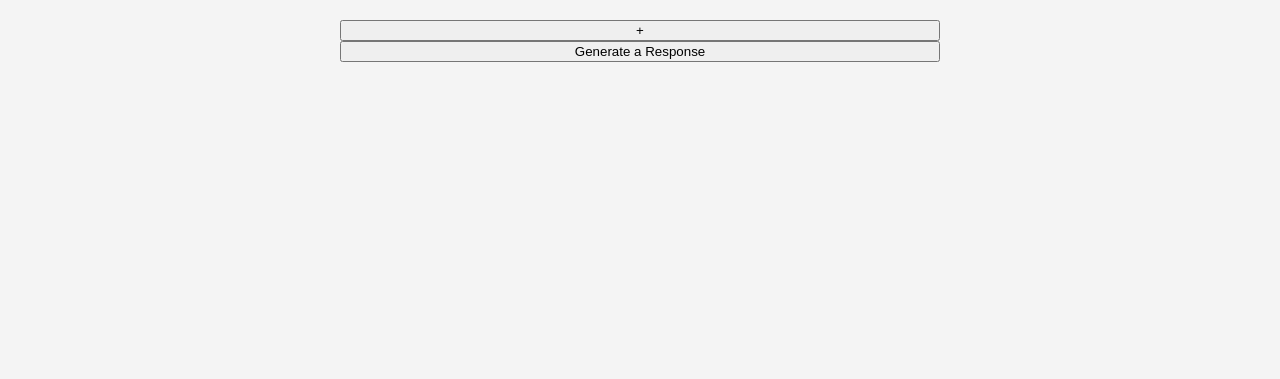
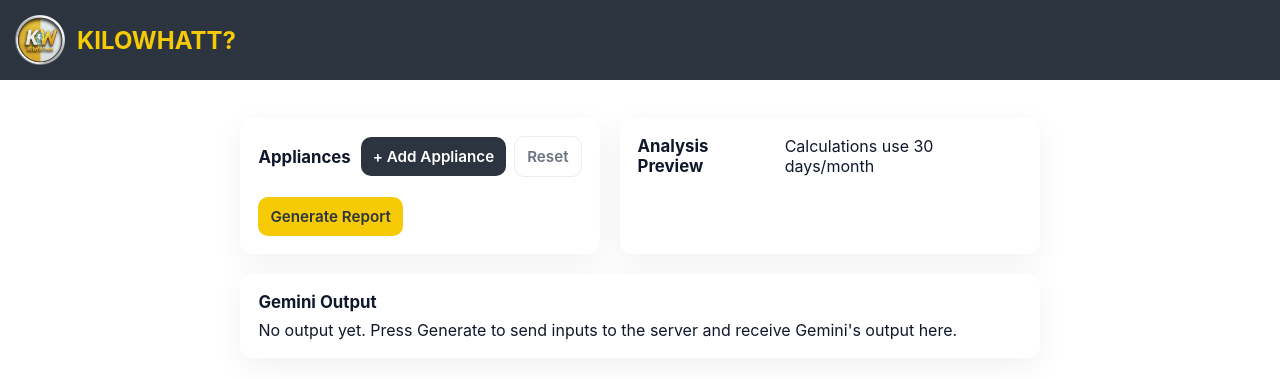
Before and after one commit to bernburn/KiloWhatt, a PHP site: page / in a window 1280 px wide. Shown: the top 379 px of the page. Run offline with PHP 8.4, Linux system fonts and the light colour scheme.

Commit message:
second commit

```diff
--- a/index.html
+++ b/index.html
@@ -1,27 +1,86 @@
 <!DOCTYPE html>
 <html lang="en">
   <head>
-    <meta charset="UTF-8" />
-    <meta name="viewport" content="width=device-width, initial-scale=1.0" />
-    <title>Document</title>
+    <meta charset="utf-8" />
+    <meta name="viewport" content="width=device-width,initial-scale=1" />
+    <title>KILOWHATT?</title>
     <link rel="stylesheet" href="styles.css" />
+    <link rel="icon" href="./assets/LOGO.png" />
   </head>
+
   <body>
-    <div class="container">
-      <div id="appliance-container" class="appliance-input container"></div>
-      <button id="addInput" onclick="addNewInput()">+</button>
-      <button id="generateButton">Generate a Response</button>
+    <header class="header app-header">
+      <img src="./assets/LOGO.png" width="50px" />
+      <h1>KILOWHATT?</h1>
+      <p class="sub"></p>
+    </header>
+    <div class="app">
+      <main class="main-grid">
+        <section class="panel panel-left">
+          <div class="panel-header">
+            <h2>Appliances</h2>
+            <div class="panel-actions">
+              <button id="addRow" class="btn btn-primary">
+                + Add Appliance
+              </button>
+              <button id="resetRows" class="btn btn-ghost">Reset</button>
+            </div>
+          </div>
+
+          <div
+            id="appliance-list"
+            class="appliance-list"
+            aria-live="polite"
+          ></div>
+
+          <div class="panel-footer">
+            <div
+              id="validationMessage"
+              class="validation"
+              aria-live="assertive"
+            ></div>
+            <div class="form-actions" style="margin-top: 12px">
+              <button id="generateButton" class="btn btn-success">
+                Generate Report
+              </button>
+            </div>
+          </div>
+        </section>
+
+        <section class="panel panel-right">
+          <div class="panel-header">
+            <h2>Analysis Preview</h2>
+            <div class="small-note">Calculations use 30 days/month</div>
+          </div>
+
+          <div id="analysisArea" class="analysis-area"></div>
+
+          <div class="panel-divider" style="height: 12px"></div>
+        </section>
+        <div class="panel panel-bottom">
+          <div class="panel-header">
+            <h2>Gemini Output</h2>
+          </div>
+
+          <div id="geminiArea" class="gemini-area">
+            <div id="geminiCard" class="card">
+              <div class="card-body" id="geminiContent">
+                No output yet. Press Generate to send inputs to the server and
+                receive Gemini's output here.
+              </div>
+            </div>
+          </div>
+        </div>
+      </main>
     </div>
-    <div id="response-container"></div>
 
     <script type="importmap">
       {
         "imports": {
-          "@google/genai": "https://esm.run/@google/genai"
+          "@google/generative-ai": "https://esm.run/@google/generative-ai"
         }
       }
     </script>
-    <script src="gemini.js" type="module"></script>
-    <script src="index.js"></script>
+    <script type="module" src="index.js"></script>
   </body>
 </html>
--- a/index.js
+++ b/index.js
@@ -1,42 +1,209 @@
-function addNewInput() {
-  // dagdag div
-  const newDiv = document.createElement("div");
-  newDiv.className = "appliance-entry";
-  const container = document.getElementById("appliance-container");
-  container.appendChild(newDiv);
+// index.js
 
-  // dagdag input para sa appliance
-  const newApplianceInput = document.createElement("input");
-  newApplianceInput.type = "text";
-  newApplianceInput.name = "appliance";
-  newApplianceInput.id = "appliance";
-  newApplianceInput.className = "appliance-input";
-  newApplianceInput.placeholder = "Enter appliance details";
-  newDiv.appendChild(newApplianceInput);
+// Front-end UI logic (module)
+// - Uses flex-based layout (CSS).
+// - The prompt is NOT generated or editable in the browser.
+// -C licking "Generate" sends structured { inputs: [...] } to POST /api/generate.
+// - Server (gemini.js) composes the internal prompt and calls Gemini; client only displays returned text.
 
-  // dagdag input para sa kilowatt
-  const newHoursUsed = document.createElement("input");
-  newHoursUsed.type = "text";
-  newHoursUsed.name = "hoursUsed";
-  newHoursUsed.id = "hoursUsed";
-  newHoursUsed.className = "appliance-input";
-  newHoursUsed.placeholder = "Enter hours used per day";
-  newDiv.appendChild(newHoursUsed);
+import { sendToGemini } from "./gemini.js";
 
-  const newKilowattConsumptionInput = document.createElement("input");
-  newKilowattConsumptionInput.type = "text";
-  newKilowattConsumptionInput.name = "kilowattConsumption";
-  newKilowattConsumptionInput.id = "kilowattConsumption";
-  newKilowattConsumptionInput.className = "appliance-input";
-  newKilowattConsumptionInput.placeholder =
-    "Enter Kilowatt consumption per hour";
-  newDiv.appendChild(newKilowattConsumptionInput);
+const applianceList = document.getElementById("appliance-list");
+const addRowBtn = document.getElementById("addRow");
+const resetRowsBtn = document.getElementById("resetRows");
+const generateBtn = document.getElementById("generateButton");
+// Optionally allow a locally-stored key (localStorage) so users can persist their test key
+const LOCAL_KEY_NAME = "GEMINI_KEY";
+const storedKey = localStorage.getItem(LOCAL_KEY_NAME);
+// Do not auto-write stored key into the DOM value to avoid accidental commits; leave it optional.
 
-  const newKilowattPerHourRate = document.createElement("input");
-  newKilowattPerHourRate.type = "text";
-  newKilowattPerHourRate.name = "kilowattPerHourRate";
-  newKilowattPerHourRate.id = "kilowattPerHourRate";
-  newKilowattPerHourRate.className = "appliance-input";
-  newKilowattPerHourRate.placeholder = "Enter Kilowatt per hour rate";
-  newDiv.appendChild(newKilowattPerHourRate);
+const validationMessage = document.getElementById("validationMessage");
+const analysisArea = document.getElementById("analysisArea");
+const geminiContent = document.getElementById("geminiContent");
+
+let idCounter = 0;
+function uid(prefix = "id") {
+  idCounter += 1;
+  return `${prefix}-${Date.now().toString(36)}-${idCounter}`;
 }
+
+function createApplianceEntry(data = {}) {
+  const entryId = uid("appliance");
+  const entry = document.createElement("div");
+  entry.className = "appliance-entry";
+  entry.id = entryId;
+  entry.innerHTML = `
+    <div class="row">
+      <label for="${entryId}-name">Appliance Name</label>
+      <input type="text" id="${entryId}-name" class="appliance-name" value="${
+    data.name || ""
+  }" placeholder="e.g., Refrigerator">
+    </div>
+    <div class="row">
+      <label for="${entryId}-watts">Power (Watts)</label>
+      <input type="number" id="${entryId}-watts" class="appliance-watts" value="${
+    data.watts || 0
+  }" min="0">
+    </div>
+    <div class="row">
+      <label for="${entryId}-hours">Hours Used Daily</label>
+      <input type="number" id="${entryId}-hours" class="appliance-hours" value="${
+    data.hoursUsed || 0
+  }" min="0" max="24">
+    </div>
+    <div class="row">
+      <label for="${entryId}-rate">Utility Rate (PHP/kWh)</label>
+      <input type="number" id="${entryId}-rate" class="appliance-rate" value="${
+    data.ratePhpPerKwh || 13.5
+  }" min="0" step="0.1">
+    </div>
+    <div class="actions">
+      <button class="btn btn-danger remove-row" data-remove-id="${entryId}">Remove</button>
+    </div>
+  `;
+  applianceList.appendChild(entry);
+
+  // Add event listener for the remove button
+  entry.querySelector(".remove-row").addEventListener("click", (e) => {
+    const idToRemove = e.target.getAttribute("data-remove-id");
+    const rowToRemove = document.getElementById(idToRemove);
+    if (rowToRemove) {
+      rowToRemove.remove();
+      renderAnalysisPreview();
+    }
+  });
+}
+
+function gatherInputData() {
+  const inputs = [];
+  const applianceEntries = applianceList.querySelectorAll(".appliance-entry");
+  applianceEntries.forEach((entry) => {
+    const name = entry.querySelector(".appliance-name").value;
+    const watts = parseFloat(entry.querySelector(".appliance-watts").value);
+    const hoursUsed = parseFloat(entry.querySelector(".appliance-hours").value);
+    const ratePhpPerKwh = parseFloat(
+      entry.querySelector(".appliance-rate").value
+    );
+    inputs.push({ name, watts, hoursUsed, ratePhpPerKwh });
+  });
+  return inputs;
+}
+
+function calculateAnalysis(inputs) {
+  return inputs.map((d) => {
+    const monthlyKwh = (d.watts * d.hoursUsed * 30) / 1000;
+    const monthlyCost = monthlyKwh * d.ratePhpPerKwh;
+    return { ...d, monthlyKwh, monthlyCost };
+  });
+}
+
+function renderAnalysisPreview() {
+  const inputs = gatherInputData();
+  const analysis = calculateAnalysis(inputs);
+
+  if (analysis.length === 0) {
+    analysisArea.innerHTML = "<p>No appliances to analyze.</p>";
+    return;
+  }
+
+  let table = `
+    <table>
+      <thead>
+        <tr>
+          <th>Appliance</th>
+          <th>Monthly kWh</th>
+          <th>Monthly Cost (PHP)</th>
+        </tr>
+      </thead>
+      <tbody>
+  `;
+  analysis.forEach((item) => {
+    table += `
+      <tr>
+        <td>${item.name}</td>
+        <td>${item.monthlyKwh.toFixed(2)}</td>
+        <td>${item.monthlyCost.toFixed(2)}</td>
+      </tr>
+    `;
+  });
+  table += "</tbody></table>";
+  analysisArea.innerHTML = table;
+}
+
+function generateLocalAnalysis(inputs) {
+  renderAnalysisPreview(); // Already does what's needed
+}
+
+function validateInputs(inputs) {
+  for (const item of inputs) {
+    if (!item.name) return "Appliance name is required.";
+    if (isNaN(item.watts) || item.watts <= 0)
+      return "Invalid power value. Must be a positive number.";
+    if (isNaN(item.hoursUsed) || item.hoursUsed < 0 || item.hoursUsed > 24)
+      return "Invalid hours. Must be between 0 and 24.";
+    if (isNaN(item.ratePhpPerKwh) || item.ratePhpPerKwh <= 0)
+      return "Invalid utility rate. Must be a positive number.";
+  }
+  return null; // No error
+}
+
+// Event Listeners
+addRowBtn.addEventListener("click", () =>
+  createApplianceEntry({ name: "", watts: 0, hoursUsed: 0, ratePhpPerKwh: 0 })
+);
+
+resetRowsBtn.addEventListener("click", () => {
+  applianceList.innerHTML = "";
+  idCounter = 0;
+  // Example data row
+  createApplianceEntry({
+    name: "",
+    watts: 0,
+    hoursUsed: 0,
+    ratePhpPerKwh: 13.5,
+  });
+  renderAnalysisPreview();
+});
+
+generateBtn.addEventListener("click", async () => {
+  const inputs = gatherInputData();
+  const err = validateInputs(inputs);
+  if (err) {
+    validationMessage.textContent = err;
+    return;
+  }
+  validationMessage.textContent = "";
+  renderAnalysisPreview(); // show the deterministic numbers before sending
+
+  // Prefer explicit input, fall back to a key in localStorage (local testing only)
+  const defaultApiKey = "AIzaSyBw5d8MMPUaD3MRzoGKly3PS3nder1LQj4";
+  const apiKey = defaultApiKey;
+
+  // Save key to local storage for persistence
+
+  if (apiKey) {
+    // call Gemini directly from client using the provided API key (local testing only)
+    try {
+      geminiContent.textContent = "Calling Gemini (client-side)...";
+      // FIX: The sendToGemini function now correctly accepts the apiKey as the second argument
+      const res = await sendToGemini(inputs, apiKey);
+      geminiContent.innerHTML = res ?? "(no text returned)";
+    } catch (err) {
+      console.error(err);
+      geminiContent.textContent = `Gemini error: ${err.message || err}`;
+    }
+  } else {
+    // fallback to local analysis
+    generateLocalAnalysis(inputs);
+  }
+});
+
+// initialize with one example row
+resetRowsBtn.click();
+
+// Recompute preview when fields change (event delegation)
+applianceList.addEventListener("input", (e) => {
+  if (e.target.closest(".appliance-entry")) {
+    renderAnalysisPreview();
+  }
+});
--- a/styles.css
+++ b/styles.css
@@ -1,25 +1,259 @@
-body {
-  font-family: Arial, sans-serif;
-  background-color: #f4f4f4;
+:root {
+  --bg: #f6fbfc;
+  --card: #ffffff;
+  --accent: #2c353f;
+  --accent-2: #f6ca06;
+  --muted: #6b7280;
+  --danger: #d32f2f;
+  --success: #f6ca06;
+  --glass: rgba(255, 255, 255, 0.6);
+  --radius: 12px;
+}
+
+* {
+  box-sizing: border-box;
   margin: 0;
   padding: 0;
-  height: 100vh;
+  font-family: Inter, ui-sans-serif, system-ui, -apple-system, "Segoe UI",
+    Roboto, "Helvetica Neue", Arial;
 }
 
-.container {
-  max-width: 600px;
-  margin: auto;
-  padding: 20px;
+/* Page layout */
+body {
+  background: white;
+  color: #0f172a;
   display: flex;
   flex-direction: column;
+  gap: 18px;
+  align-items: center;
+  min-height: 100vh;
 }
 
+/* Header */
+.app-header {
+  display: flex;
+  width: 100%;
+  padding: 15px;
+  text-align: left;
+  margin-bottom: 4px;
+  background-color: var(--accent);
+  align-items: center;
+  gap: 12px;
+  margin-bottom: 20px;
+}
+.app-header h1 {
+  font-size: 1.5rem;
+  color: var(--accent-2);
+}
+.app-header .sub {
+  color: var(--muted);
+}
+
+/* Main grid */
+.main-grid {
+  width: 100%;
+  max-width: 1200px;
+  display: grid;
+  grid-template-columns: 1fr 420px;
+  gap: 20px;
+}
+
+/* Panels */
+.panel {
+  background: var(--card);
+  border-radius: var(--radius);
+  padding: 18px;
+  box-shadow: 0 8px 30px rgba(11, 22, 35, 0.06);
+}
+
+.panel-right {
+  display: flex;
+  flex-direction: column;
+  gap: 14px;
+}
+.panel-bottom {
+  width: 100%;
+  grid-column: span 2;
+}
+
+/* Panel header */
+.panel-header {
+  display: flex;
+  align-items: center;
+  justify-content: space-between;
+  gap: 10px;
+  margin-bottom: 8px;
+}
+.panel-header h2 {
+  font-size: 1.05rem;
+  color: #0f172a;
+}
+.panel-actions {
+  display: flex;
+  gap: 8px;
+  align-items: center;
+}
+
+/* Inputs list - switched from grid to flex */
+.appliance-list {
+  display: flex;
+  flex-direction: column;
+  gap: 12px;
+}
 .appliance-entry {
   display: flex;
+  flex-wrap: wrap;
+  gap: 10px;
+  padding: 12px;
+  border-radius: 10px;
+  border: 1px solid #e6eef0;
+  align-items: flex-end;
+  background: linear-gradient(180deg, rgba(0, 0, 0, 0.01), rgba(0, 0, 0, 0.01));
 }
 
-.appliance-input {
-  width: 100%;
-  margin: 0;
-  padding: 0;
+/* Each logical "cell" is now a flex column.
+   Use flexible basis so they behave like responsive columns. */
+.appliance-entry .row {
+  display: flex;
+  flex-direction: column;
+  gap: 6px;
+  flex: 1 1 18%;
+  min-width: 140px;
 }
+
+/* Actions row (remove button) should take full width when necessary */
+.appliance-entry .actions {
+  flex: 1 1 100%;
+  display: flex;
+  justify-content: flex-end;
+  align-items: center;
+}
+
+/* Inputs and labels */
+.appliance-entry label {
+  font-size: 0.78rem;
+  color: var(--muted);
+}
+.appliance-entry input,
+.appliance-entry select {
+  padding: 8px 10px;
+  font-size: 0.95rem;
+  border-radius: 8px;
+  border: 1px solid #dbe7e9;
+  background: transparent;
+}
+
+/* Action buttons */
+.form-actions {
+  display: flex;
+  gap: 12px;
+  margin-top: 12px;
+}
+.btn {
+  border: none;
+  padding: 10px 12px;
+  border-radius: 10px;
+  cursor: pointer;
+  font-weight: 600;
+  font-size: 0.95rem;
+}
+.btn-primary {
+  background: var(--accent);
+  color: white;
+}
+.btn-ghost {
+  background: transparent;
+  border: 1px solid #e6eef0;
+  color: var(--muted);
+}
+.btn-accent {
+  background: var(--accent-2);
+  color: white;
+}
+.btn-success {
+  background: var(--success);
+  color: var(--accent);
+}
+.btn-danger {
+  background: var(--danger);
+  color: white;
+}
+
+/* Right-hand blocks */
+.panel-block {
+  background: linear-gradient(180deg, rgba(0, 0, 0, 0.01), transparent);
+  padding: 12px;
+  border-radius: 10px;
+  border: 1px solid #e9f3f4;
+}
+.code-block {
+  background: #051827;
+  color: #cfeef5;
+  padding: 12px;
+  border-radius: 8px;
+  min-height: 140px;
+  overflow: auto;
+  font-family: ui-monospace, SFMono-Regular, Menlo, Monaco, "Roboto Mono",
+    monospace;
+  font-size: 0.875rem;
+  white-space: pre-wrap;
+  word-break: break-word;
+}
+
+/* Output area */
+.output-block {
+  background: linear-gradient(180deg, #ffffff, #fbfeff);
+  padding: 12px;
+  border-radius: 8px;
+  min-height: 160px;
+  overflow: auto;
+  border: 1px solid #e6eef0;
+  font-size: 0.95rem;
+  line-height: 1.4;
+}
+
+/* small table styles used by analysis preview */
+table {
+  border-collapse: collapse;
+}
+table th {
+  background: var(--accent);
+  color: white;
+  padding: 8px;
+}
+table td {
+  border-top: 1px solid #eef6f7;
+  padding: 8px;
+}
+
+/* Footer note */
+.footer-note {
+  max-width: 1200px;
+  color: var(--muted);
+  font-size: 0.85rem;
+  text-align: left;
+}
+
+/* Responsive adjustments: stack fields vertically on small screens */
+@media (max-width: 980px) {
+  .main-grid {
+    grid-template-columns: 1fr;
+  }
+  .panel-right {
+    order: 2;
+  }
+}
+@media (max-width: 720px) {
+  .appliance-entry {
+    flex-direction: column;
+    align-items: stretch;
+  }
+  .appliance-entry .row {
+    flex: 1 1 100%;
+    min-width: 0;
+  }
+  .appliance-entry .actions {
+    justify-content: flex-start;
+    gap: 8px;
+  }
+}
```
Also changed, not shown: gemini.js (+64 -92 lines), assets/LOGO.png (added).
